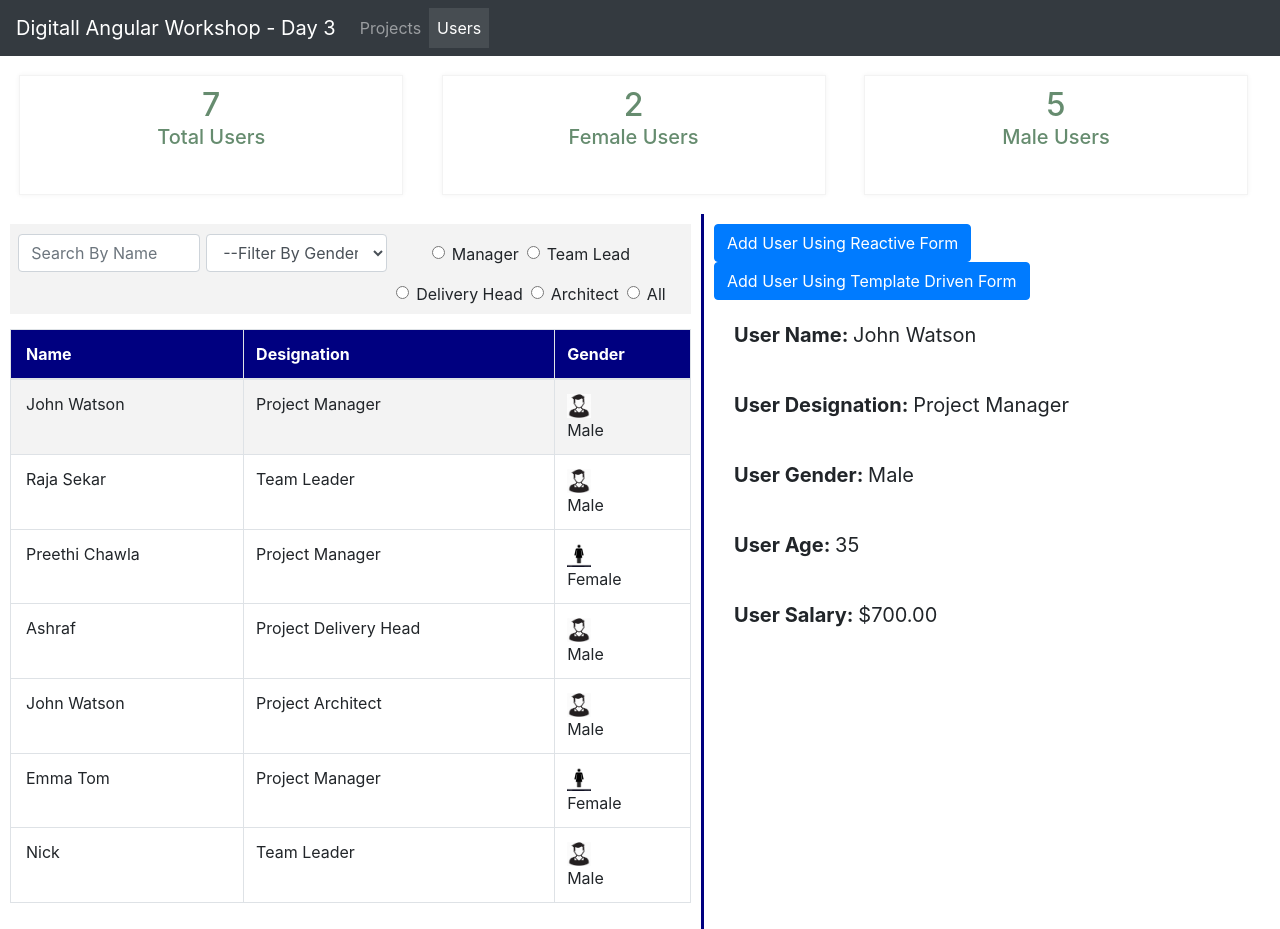
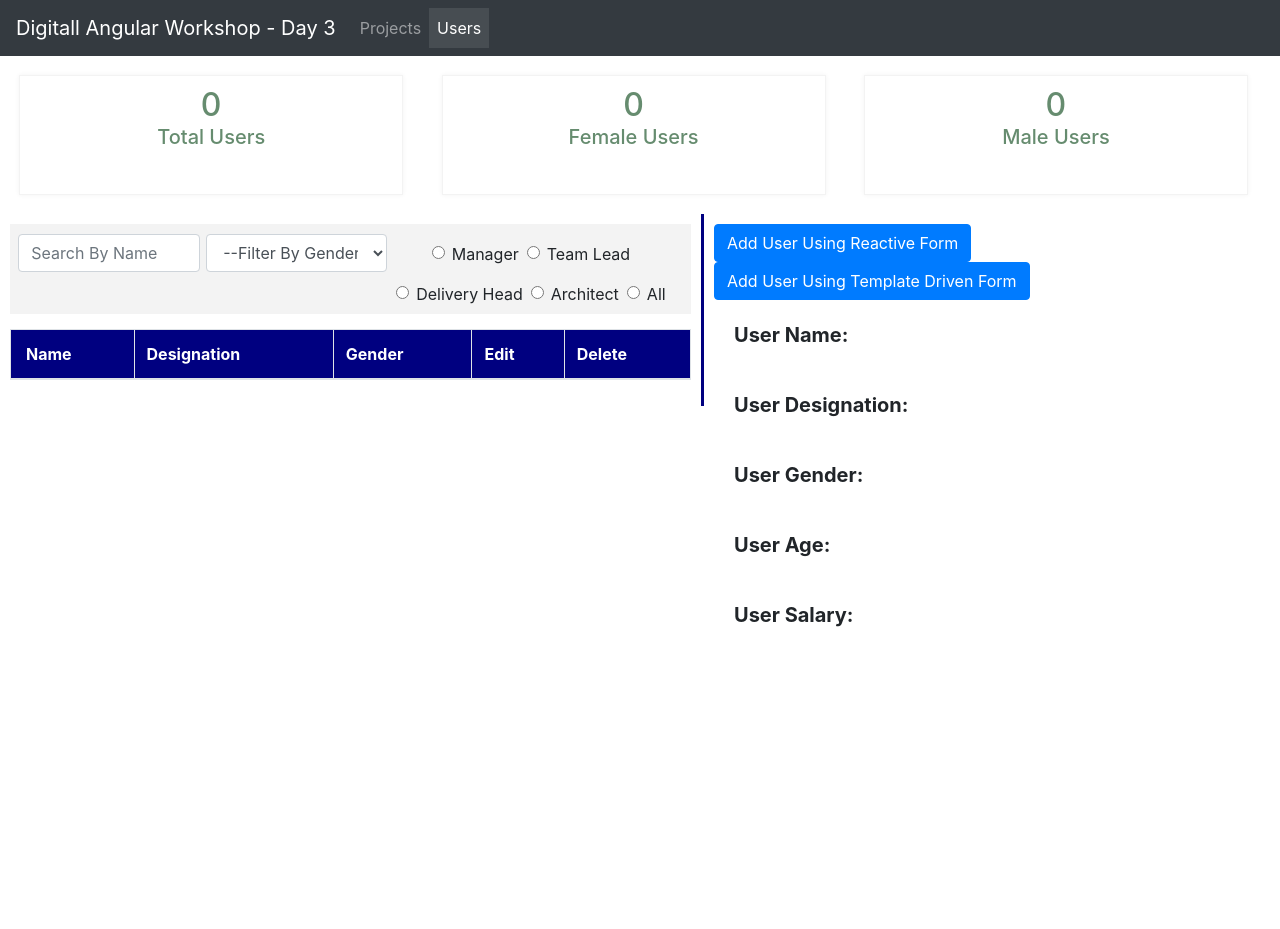
Before and after one commit to faiyazbits/angular-training, an Angular app in the folder day3/frontend/: page /users in a window 1280 px wide. After the commit the page ends 800 px from the top, so only its background shows below. Built offline with nearby package versions, Linux system fonts and the light colour scheme.

Commit message:
delete user

```diff
--- a/day3/frontend/package.json
+++ b/day3/frontend/package.json
@@ -22,6 +22,7 @@
     "@angular/router": "^6.1.0",
     "bootstrap": "^4.3.1",
     "core-js": "^2.5.4",
+    "font-awesome": "^4.7.0",
     "lodash": "^4.17.15",
     "rxjs": "^6.0.0",
     "zone.js": "~0.8.26"
--- a/day3/frontend/src/app/user/user-details/user-details.component.html
+++ b/day3/frontend/src/app/user/user-details/user-details.component.html
@@ -1,24 +1,24 @@
 <div class = "det-row">
   <strong>User Name: </strong>
-  <span>{{user.name}}</span>
+  <span>{{user && user.name}}</span>
 </div>
 
 <div class = "det-row">
   <strong>User Designation: </strong>
-  <span>{{user.designation}}</span>
+  <span>{{user && user.designation}}</span>
 </div>
 
 <div class = "det-row">
   <strong>User Gender: </strong>
-  <span>{{user.gender | titlecase}}</span>
+  <span>{{user && user.gender | titlecase}}</span>
 </div>
 
 <div class = "det-row">
   <strong>User Age: </strong>
-  <span>{{user.age}}</span>
+  <span>{{user && user.age}}</span>
 </div>
 
 <div class = "det-row">
   <strong>User Salary: </strong>
-  <span>{{user.salary | currency}}</span>
+  <span>{{user && user.salary | currency}}</span>
 </div>
--- a/day3/frontend/src/app/user/user-list/user-list.component.css
+++ b/day3/frontend/src/app/user/user-list/user-list.component.css
@@ -15,6 +15,12 @@ table tbody tr{
     cursor: pointer;
 }
 
+tbody{
+
+    justify-content: center;
+    text-align: center;
+}
+
 .active-user{
     background-color: #f3f3f3;
 }
--- a/day3/frontend/src/app/user/user-list/user-list.component.html
+++ b/day3/frontend/src/app/user/user-list/user-list.component.html
@@ -7,6 +7,8 @@
       <th>Name</th>
       <th>Designation</th>
       <th>Gender</th>
+      <th>Edit</th>
+      <th>Delete</th>
     </tr>
   </thead>
   <tbody>
@@ -18,6 +20,8 @@
       <td>
           <app-user-gender  [userGender]="user.gender"></app-user-gender>
       </td>
+      <td><i class="fa fa-pencil-square-o"></i></td>
+      <td (click) ="onClickDeleteUser(user.id)"><i class="fa fa-times "></i></td>
   </tr>
   </tbody>
 </table>
--- a/day3/frontend/src/app/user/user-list/user-list.component.ts
+++ b/day3/frontend/src/app/user/user-list/user-list.component.ts
@@ -17,10 +17,12 @@ export class UserListComponent implements OnInit {
   @Output() userSelected = new EventEmitter<User>();
 
   constructor(private userService: UserService) {
+
+  }
+
+  ngOnInit() {
     this.users = this.userService.getUserList();
   }
-
-  ngOnInit() { }
 
   onUserClick(user) {
     this.userSelected.emit(user);
@@ -35,8 +37,8 @@ export class UserListComponent implements OnInit {
     this.userSelected.emit(this.users[0]);
   }
 
-onFilterByDesignation(designation){
-    if(designation=='all'){
+  onFilterByDesignation(designation) {
+    if (designation == 'all') {
       this.users = this.userService.getUserList();
       this.userSelected.emit(this.users[0]);
       return;
@@ -45,9 +47,13 @@ onFilterByDesignation(designation){
     this.userSelected.emit(this.users[0]);
   }
 
-onFilterByGender(gender){
+  onFilterByGender(gender) {
     this.users = this.userService.filterUsersByGender(gender);
     this.userSelected.emit(this.users[0]);
   }
 
+  onClickDeleteUser(userId){
+    this.userService.deleteUser(userId);
   }
+
+}
--- a/day3/frontend/src/app/user/user.service.ts
+++ b/day3/frontend/src/app/user/user.service.ts
@@ -1,82 +1,34 @@
 import { Injectable } from '@angular/core';
 import { User } from '../model/user'
 import { UserGender } from '../model/user.gender'
+import { BehaviorSubject } from 'rxjs';
 
-const users: User[] = [
-  {
-    id: 1,
-    name: 'John Watson',
-    designation: 'Project Manager',
-    gender: UserGender.MALE,
-    age: 35,
-    salary: 700
-  },
-  {
-    id: 2,
-    name: 'Raja Sekar',
-    designation: 'Team Leader',
-    gender: UserGender.MALE,
-    age: 31,
-    salary: 500
-  },
-  {
-    id: 3,
-    name: 'Preethi Chawla',
-    designation: 'Project Manager',
-    gender: UserGender.FEMALE,
-    age: 28,
-    salary: 750
-  },
-  {
-    id: 4,
-    name: 'Ashraf',
-    designation: 'Project Delivery Head',
-    gender: UserGender.MALE,
-    age: 45,
-    salary: 1000
-  },
-  {
-    id: 5,
-    name: 'John Watson',
-    designation: 'Project Architect',
-    gender: UserGender.MALE,
-    age: 37,
-    salary: 950
-  },
-  {
-    id: 6,
-    name: 'Emma Tom',
-    designation: 'Project Manager',
-    gender: UserGender.FEMALE,
-    age: 30,
-    salary: 700
-  },
-  {
-    id: 7,
-    name: 'Nick',
-    designation: 'Team Leader',
-    gender: UserGender.MALE,
-    age: 29,
-    salary: 500
-  }
-];
+let users: User[] = [];
 @Injectable({
   providedIn: 'root'
 })
 export class UserService {
+
   selectedUser: User = users[0];
 
   constructor() { }
 
   getUserList() {
-    return users;
+    users = JSON.parse(localStorage.getItem('users'));
+    return users === null ? [] : users;
+  }
+
+  setLocalStorage(users) {
+    localStorage.setItem('users', JSON.stringify(users));
   }
 
   getTotalUserCount() {
+    users = this.getUserList();
     return users.length;
   }
 
   getFemaleUserCount() {
+    users = this.getUserList();
     const femaleUsers = users.filter((user) => {
       return user.gender == UserGender.FEMALE
     });
@@ -84,6 +36,7 @@ export class UserService {
   }
 
   getMaleUserCount() {
+    users = this.getUserList();
     const maleUsers = users.filter((user) => {
       return user.gender == UserGender.MALE
     });
@@ -110,5 +63,21 @@ export class UserService {
 
   createNewUser(newUser) {
     users.push(newUser);
+    this.setLocalStorage(users);
   }
+
+  deleteUser(userId){
+    const foundUser = users.find((user) =>{
+      return user.id == userId;
+    });
+    const index = users.indexOf(foundUser);
+    users.splice(index,1);
+    this.setLocalStorage(users);
+  }
+
+
+  setLocalStorage1(users) {
+    localStorage.setItem('users', JSON.stringify(users));
+  }
+
 }
--- a/day3/frontend/src/styles.css
+++ b/day3/frontend/src/styles.css
@@ -1,2 +1,3 @@
 /* You can add global styles to this file, and also import other style files */
 @import "~bootstrap/dist/css/bootstrap.min.css";
+@import "~font-awesome/css/font-awesome.css";
```
Also changed, not shown: day3/frontend/src/app/user/user-dashboard/user-dashboard.component.ts (line endings or trailing spaces), 1 other file (tests, documents, lock files or other folders). Lines whose indentation alone changed are shown as unchanged.
